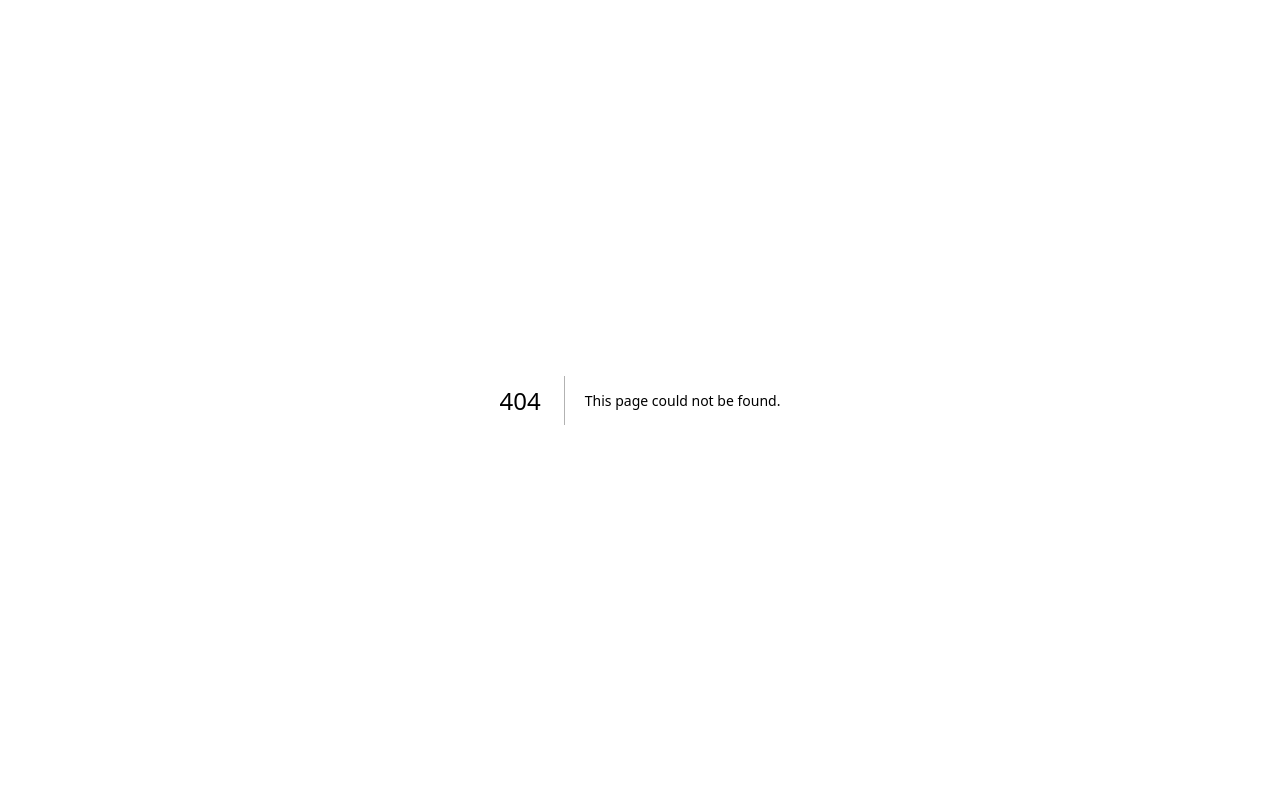
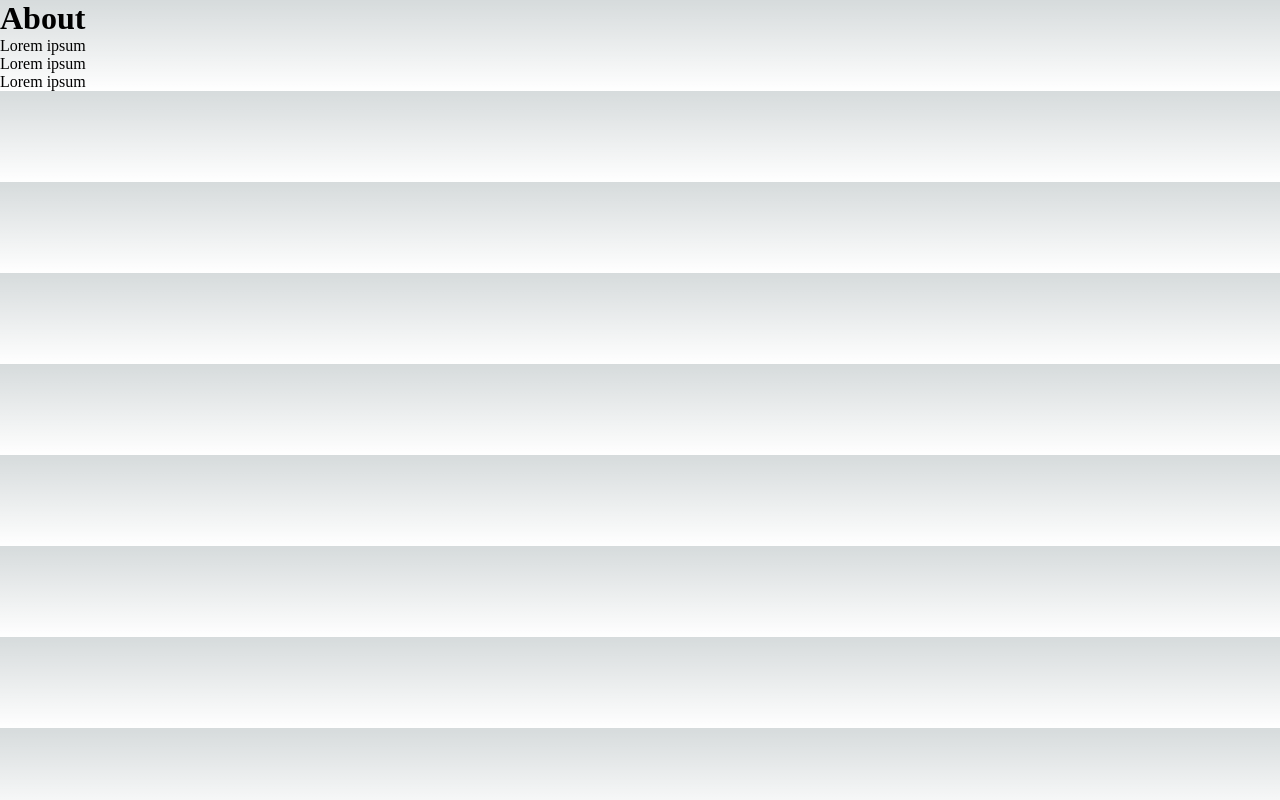
Before and after one commit to ZachatorCodes/catlist-next, a Next.js app: page /about in a window 1280 px wide. Before the commit this address had no page. Built offline with nearby package versions, Linux system fonts and the light colour scheme.

Commit message:
created basic stateless function component

```diff
--- /dev/null
+++ b/src/pages/about.tsx
@@ -0,0 +1,12 @@
+const About = () => {
+  return (
+    <div>
+      <h1>About</h1>
+      <p>Lorem ipsum</p>
+      <p>Lorem ipsum</p>
+      <p>Lorem ipsum</p>
+    </div>
+   );
+}
+
+export default About;
```
